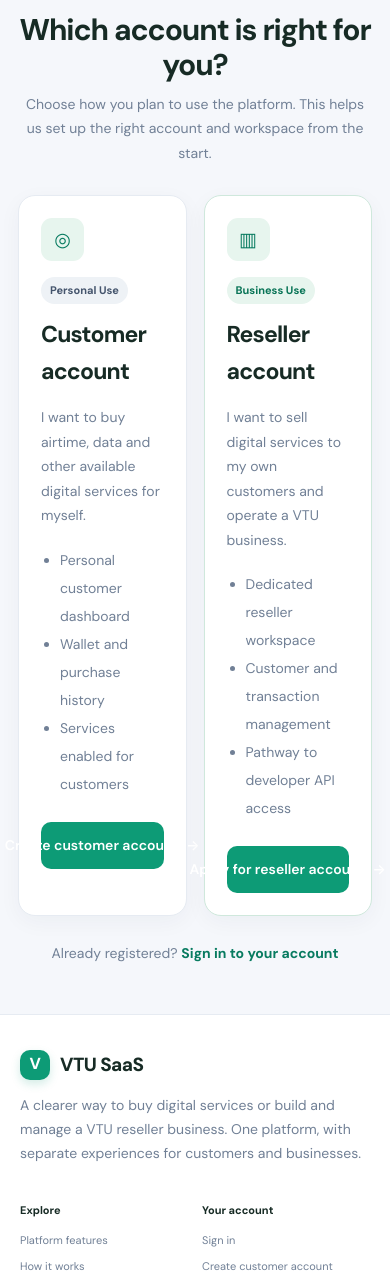
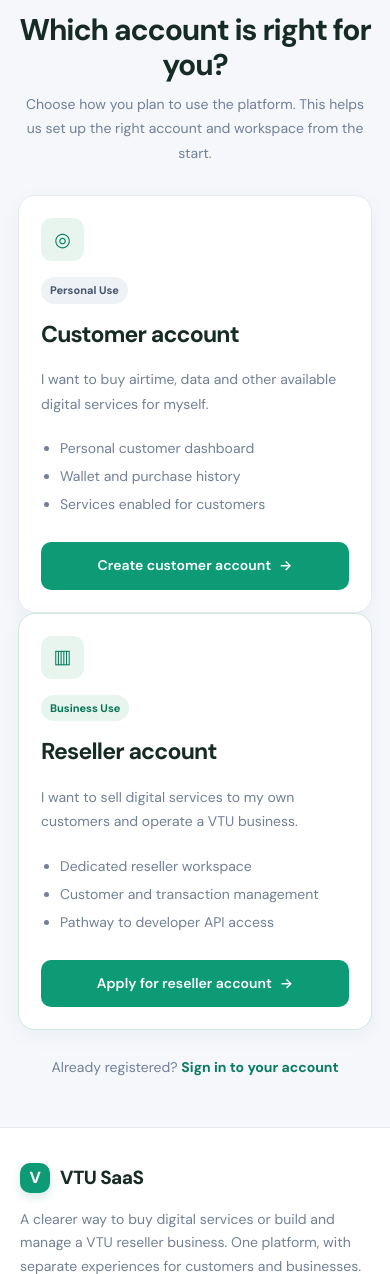
Before and after one commit to Martvic449/VTU-for-saas, a Laravel app: page /get-started in a window 390 px wide. Shown: the part 145-1419 px from the top of the page. Run offline with Laravel 12, Linux system fonts and the light colour scheme; data that the repository does not hold is empty; parts of the project's set-up code (start-up, migrations or seed data) failed here and were passed over.

Commit message:
Give account selection cards a responsive grid hook

```diff
--- a/resources/views/auth/choose-account.blade.php
+++ b/resources/views/auth/choose-account.blade.php
@@ -8,7 +8,7 @@
       <h1 class="title" style="font-size:clamp(30px,4vw,42px);margin-top:10px">Which account is right for you?</h1>
       <p class="section-intro" style="margin:0 auto">Choose how you plan to use the platform. This helps us set up the right account and workspace from the start.</p>
     </div>
-    <div class="grid" style="grid-template-columns:repeat(2,minmax(0,1fr));max-width:850px;margin:0 auto">
+    <div class="account-type-grid" style="max-width:850px;margin:0 auto">
       <article class="card" style="padding:clamp(22px,4vw,34px)">
         <div class="feature-icon" style="width:43px;height:43px;font-size:19px">◎</div>
         <span class="pill">Personal use</span>
```
